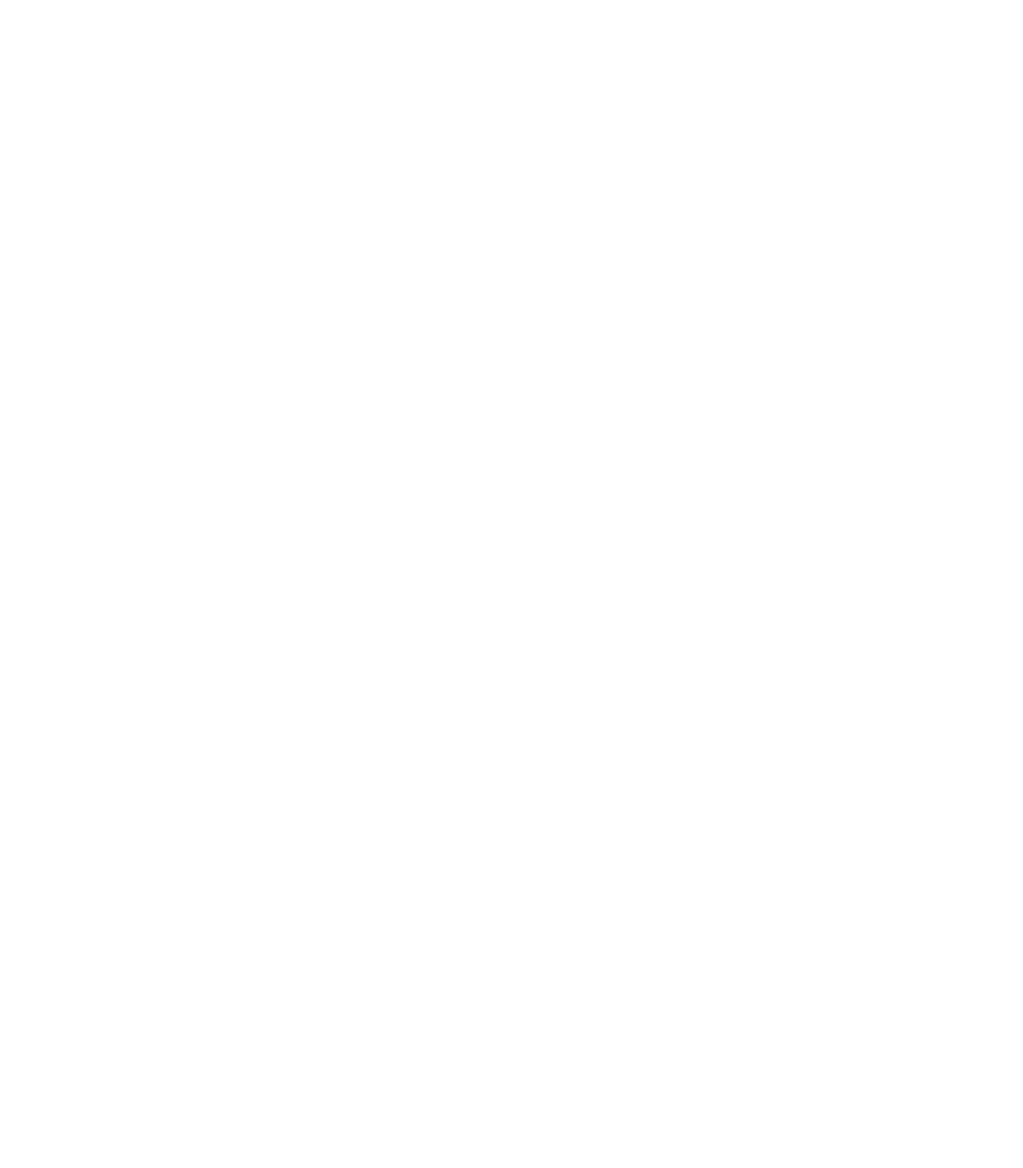
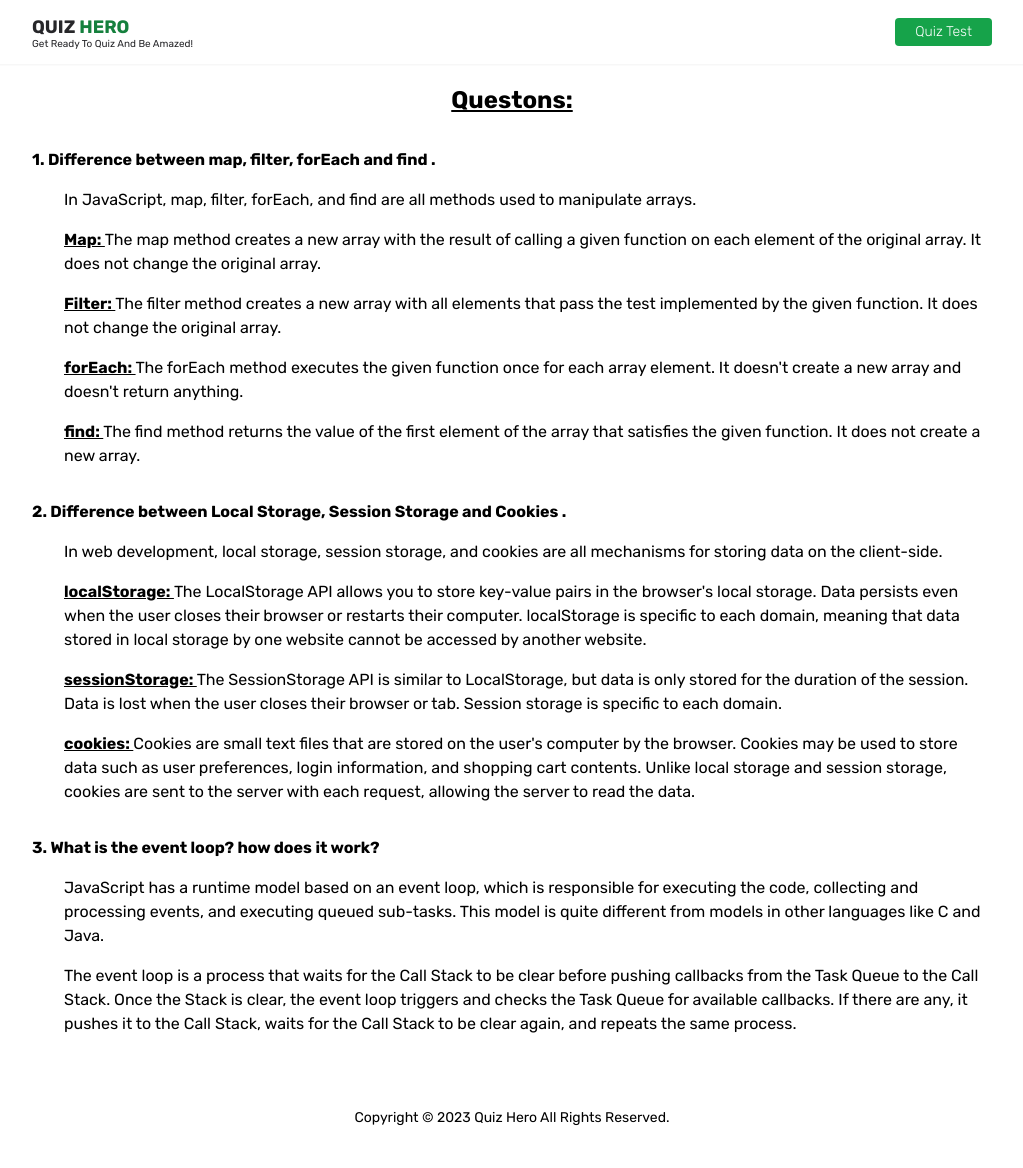
Before and after one commit to Kamanashis-Biswas/Quiz-Hero, a plain HTML site: page blog.html in a window 1280 px wide. Shown: the whole page, without its empty margins (128-1151 px from the left). Before the commit the page ends 800 px from the top, so only its background shows below. Drawn offline with nearby package versions, Linux system fonts and the light colour scheme.

Commit message:
Three Question added

```diff
--- a/blog.html
+++ b/blog.html
@@ -1,12 +1,87 @@
 <!DOCTYPE html>
 <html lang="en">
+
 <head>
-    <meta charset="UTF-8">
-    <meta http-equiv="X-UA-Compatible" content="IE=edge">
-    <meta name="viewport" content="width=device-width, initial-scale=1.0">
-    <title>Blog</title>
+    <meta charset="UTF-8" />
+    <meta http-equiv="X-UA-Compatible" content="IE=edge" />
+    <meta name="viewport" content="width=device-width, initial-scale=1.0" />
+    <link rel="preconnect" href="https://fonts.googleapis.com" />
+    <link rel="preconnect" href="https://fonts.gstatic.com" crossorigin />
+    <link
+        href="https://fonts.googleapis.com/css2?family=Rubik:ital,wght@0,300;0,400;0,500;0,600;0,700;0,800;0,900;1,300;1,400;1,500;1,600;1,700;1,800;1,900&display=swap"
+        rel="stylesheet" />
+    <link rel="stylesheet" href="https://cdnjs.cloudflare.com/ajax/libs/font-awesome/6.3.0/css/all.min.css"
+        crossorigin="anonymous" referrerpolicy="no-referrer" />
+    <title>Quiz Hero</title>
+    <script src="https://cdn.tailwindcss.com"></script>
+    <script src="./index.js" defer></script>
+
+    <!-- You don't need to change noChange.js file. It's fine -->
+    <script src="./noChange.js" defer></script>
+    <!-- You don't need to change noChange.js file. It's fine -->
+
+    <script>
+        tailwind.config = {
+            theme: {
+                extend: {
+                    fontFamily: {
+                        common: ["Rubik", "sans-serif"],
+                    },
+                },
+            },
+        };
+    </script>
 </head>
-<body>
 
+<body class="bg-white font-common">
+    <!-- Header/Navbar section start -->
+    <header class="h-16 flex items-center shadow-sm">
+        <nav class="flex justify-between items-center w-9/12 mx-auto">
+            <div class="text-zinc-800 font-bold uppercase">
+                <h1 class="text-lg">Quiz <span class="text-green-700">HERO</span></h1>
+                <p class="text-[10px] font-normal capitalize -mt-1">
+                    Get ready to Quiz and be amazed!
+                </p>
+            </div>
+            <a href="index.html"> <button class="bg-green-600 font-light text-sm px-5 py-1 rounded text-white">Quiz
+                    Test</button></a>
+        </nav>
+    </header>
+    <!-- Header/Navbar section end -->
+
+    <!-- Extra Question section Start -->
+    <section class="lg:w-9/12 md:w-[90%] w-[95%] mx-auto">
+        <div class="max-w-xl mx-auto mb-8">
+            <h3 class="font-bold underline text-2xl mt-5 text-center">Questons:</h3>
+        </div>
+        <div class="mt-8 mb-8">
+            <h3 class="font-bold">1. Difference between map, filter, forEach and find .</h3>
+            <p class="ml-8 mt-4">In JavaScript, map, filter, forEach, and find are all methods used to manipulate arrays.</p>
+            <p class="ml-8 mt-4"><span class="font-bold underline">Map: </span> The map method creates a new array with the result of calling a given function on each element of the original array. It does not change the original array.</p>
+            <p class="ml-8 mt-4"><span class="font-bold underline">Filter: </span>The filter method creates a new array with all elements that pass the test implemented by the given function. It does not change the original array.</p>
+            <p class="ml-8 mt-4"><span class="font-bold underline">forEach: </span>The forEach method executes the given function once for each array element. It doesn't create a new array and doesn't return anything.</p>
+            <p class="ml-8 mt-4"><span class="font-bold underline">find: </span>The find method returns the value of the first element of the array that satisfies the given function. It does not create a new array.</p>
+        </div>
+        <div class="mt-8 mb-8">
+            <h3 class="font-bold">2. Difference between Local Storage, Session Storage and Cookies .</h3>
+            <p class="ml-8 mt-4">In web development, local storage, session storage, and cookies are all mechanisms for storing data on the client-side.</p>
+            <p class="ml-8 mt-4"><span class="font-bold underline">localStorage: </span> The LocalStorage API allows you to store key-value pairs in the browser's local storage. Data persists even when the user closes their browser or restarts their computer. localStorage is specific to each domain, meaning that data stored in local storage by one website cannot be accessed by another website.</p>
+            <p class="ml-8 mt-4"><span class="font-bold underline">sessionStorage: </span>The SessionStorage API is similar to LocalStorage, but data is only stored for the duration of the session. Data is lost when the user closes their browser or tab. Session storage is specific to each domain.</p>
+            <p class="ml-8 mt-4"><span class="font-bold underline">cookies: </span>Cookies are small text files that are stored on the user's computer by the browser. Cookies may be used to store data such as user preferences, login information, and shopping cart contents. Unlike local storage and session storage, cookies are sent to the server with each request, allowing the server to read the data.</p>
+        </div>
+        <div class="mt-8 mb-8">
+            <h3 class="font-bold">3. What is the event loop? how does it work?</h3>
+            <p class="ml-8 mt-4">JavaScript has a runtime model based on an event loop, which is responsible for executing the code, collecting and processing events, and executing queued sub-tasks. This model is quite different from models in other languages like C and Java.</p>
+            <p class="ml-8 mt-4">The event loop is a process that waits for the Call Stack to be clear before pushing callbacks from the Task Queue to the Call Stack. Once the Stack is clear, the event loop triggers and checks the Task Queue for available callbacks. If there are any, it pushes it to the Call Stack, waits for the Call Stack to be clear again, and repeats the same process.</p>
+        </div>
+    </section>
+    <!-- Extra Question section End -->
+
+    <!-- Footer section start -->
+    <footer class="py-10 text-center text-sm">
+        Copyright © 2023 Quiz Hero All Rights Reserved.
+    </footer>
+    <!-- Footer section end -->
 </body>
+
 </html>
```
